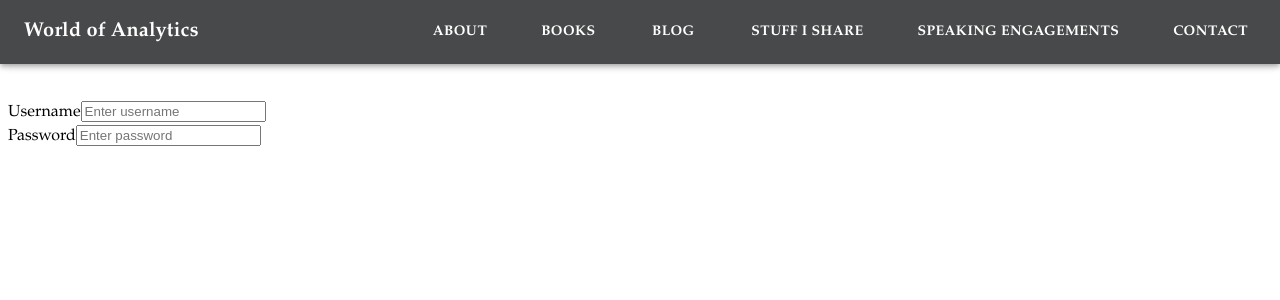
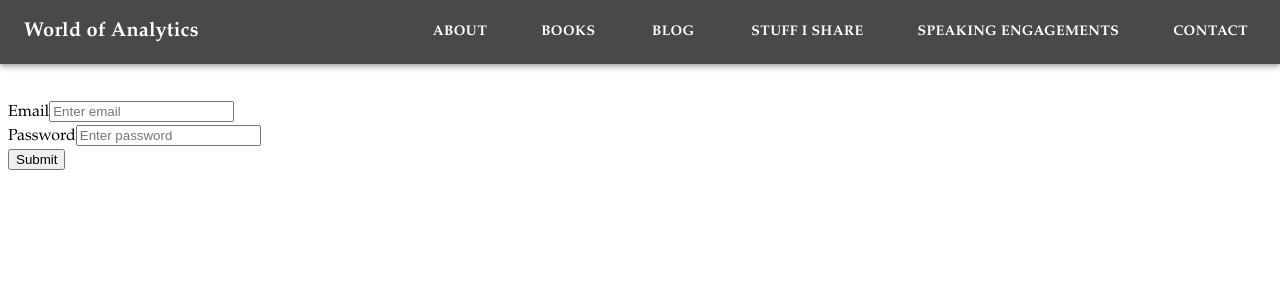
Before and after one commit to Zippylicious/WorldOfAnalytics, a React (Create React App) app in the folder client/: page /login in a window 1280 px wide. Shown: the top 300 px of the page. Built offline with nearby package versions, Linux system fonts and the light colour scheme; no server answers.

Commit message:
Added functioning login UI and admin redirect on lack of token

```diff
--- a/client/src/App.js
+++ b/client/src/App.js
@@ -7,6 +7,7 @@ import Books from './books/books';
 import About from './about';
 import Share from './share/share';
 import Admin from './admin/admin';
+import withAuth from './withAuth';
 import { BrowserRouter, Route } from "react-router-dom";
 
 function App() {
@@ -14,30 +15,14 @@ function App() {
     <BrowserRouter>
       <Header/>
       <div style={{ marginTop: 100}}>
-        <Route exact path = "/blog">
-          <Blog />
-        </Route>
-        <Route exact path = "/login">
-          <Login />
-        </Route>
-        <Route exact path = "/contact">
-          <Contact />
-        </Route>
-        <Route exact path = "/engagements">
-          <Engagements />
-        </Route>
-        <Route exact path = "/books">
-          <Books />
-        </Route>
-        <Route exact path ="/">
-          <About />
-        </Route>
-        <Route exact path ="/share">
-          <Share />
-        </Route>
-        <Route exact path = "/admin">
-          <Admin />
-        </Route>
+        <Route exact path = "/blog" component={Blog} />
+        <Route exact path = "/login" component={Login} />
+        <Route exact path = "/contact" component={Contact} />
+        <Route exact path = "/engagements" component={Engagements} />
+        <Route exact path = "/books" component={Books} />
+        <Route exact path ="/" component={About} />
+        <Route exact path ="/share" component={Share} />
+        <Route exact path = "/admin" component={withAuth(Admin)} />
       </div>
     </BrowserRouter>
   );
--- a/client/src/blog/blog.js
+++ b/client/src/blog/blog.js
@@ -59,7 +59,7 @@ class Blog extends Component {
 					<div>
 						{this.state.posts.map((post) =>
 							<div className="preview" name="preview" key={post._id} onClick={() => this._switchToPost(post._id)}>
-								<p class="previewTitle">{post.title}</p>
+								<p className="previewTitle">{post.title}</p>
 								<p>{post.byline}</p>
 								<p>{this._truncateBody(post.body)}</p>
 							</div>
--- a/client/src/login.js
+++ b/client/src/login.js
@@ -1,34 +1,53 @@
 import React, {Component} from 'react';
+import axios from 'axios';
 
 class Login extends Component {
 
   constructor(props) {
     super(props);
-    this.state = {apiResponse : ''};
+    this.state = {
+      email: '',
+      password: ''
+    };
+
+    this._handleChange = this._handleChange.bind(this);
+    this._handleSubmit = this._handleSubmit.bind(this);
   }
 
-  callLogin() {
-    fetch("http://localhost:9000/login")
-      .then(res => res.text())
-      .then(res => this.setState({ apiResponse : res}))
-      .catch(err => err)
+  _handleChange(e) {
+    this.setState({ [e.target.name]: e.target.value });
   }
 
-  componentDidMount() {
-    this.callLogin();
+  _handleSubmit(e) {
+    e.preventDefault();
+    axios.post("http://localhost:9000/user/authenticate", this.state)
+      .then(function(response) {
+        if (response.status === 200) {
+          this.props.history.push('/');
+        } else {
+          const error = new Error(response.error);
+          throw error;
+        }
+      })
+      .catch(function(error) {
+        console.error(error);
+        alert('Error logging in please try again');
+      })
   }
 
   render() {
     return (
       <div>
         <div>
-          <label for="username">Username</label>
-          <input type="text" name="username" placeholder="Enter username" />
+          <label htmlFor="email">Email</label>
+          <input type="text" name="email" placeholder="Enter email" value={this.state.email} onChange={this._handleChange} />
         </div>
         <div>
-          <label for="password">Password</label>
-          <input type="password" name="password" placeholder="Enter password" />
+          <label htmlFor="password">Password</label>
+          <input type="password" name="password" placeholder="Enter password" value={this.state.password} onChange={this._handleChange} />
         </div>
+
+        <button name="submit" className="submit" onClick={this._handleSubmit}>Submit</button>
       </div>
     )
   }
--- /dev/null
+++ b/client/src/withAuth.js
@@ -0,0 +1,44 @@
+import React, { Component } from 'react';
+import { Redirect } from 'react-router-dom';
+import axios from 'axios';
+
+export default function withAuth(ComponentToProtect) {
+  return class extends Component {
+
+    constructor() {
+      super();
+      this.state = {
+        loading: true,
+        redirect: false,
+      };
+    }
+
+    componentDidMount() {
+      let self = this;
+      axios.get("http://localhost:9000/user/token")
+        .then(function(response) {
+          if (response.status === 200) {
+            self.setState({ loading: false });
+          } else {
+            const error = new Error(response.error);
+            throw error;
+          }
+        })
+        .catch(function(error) {
+          console.error(error);
+          self.setState({ loading: false, redirect: true });
+        });
+    }
+
+    render() {
+      const { loading, redirect } = this.state;
+      if (loading) {
+        return null;
+      }
+      if (redirect) {
+        return <Redirect to="/login" />;
+      }
+      return <ComponentToProtect {...this.props} />;
+    }
+  }
+}
```
Also changed, not shown: 2 other files (tests, documents, lock files or other folders).
